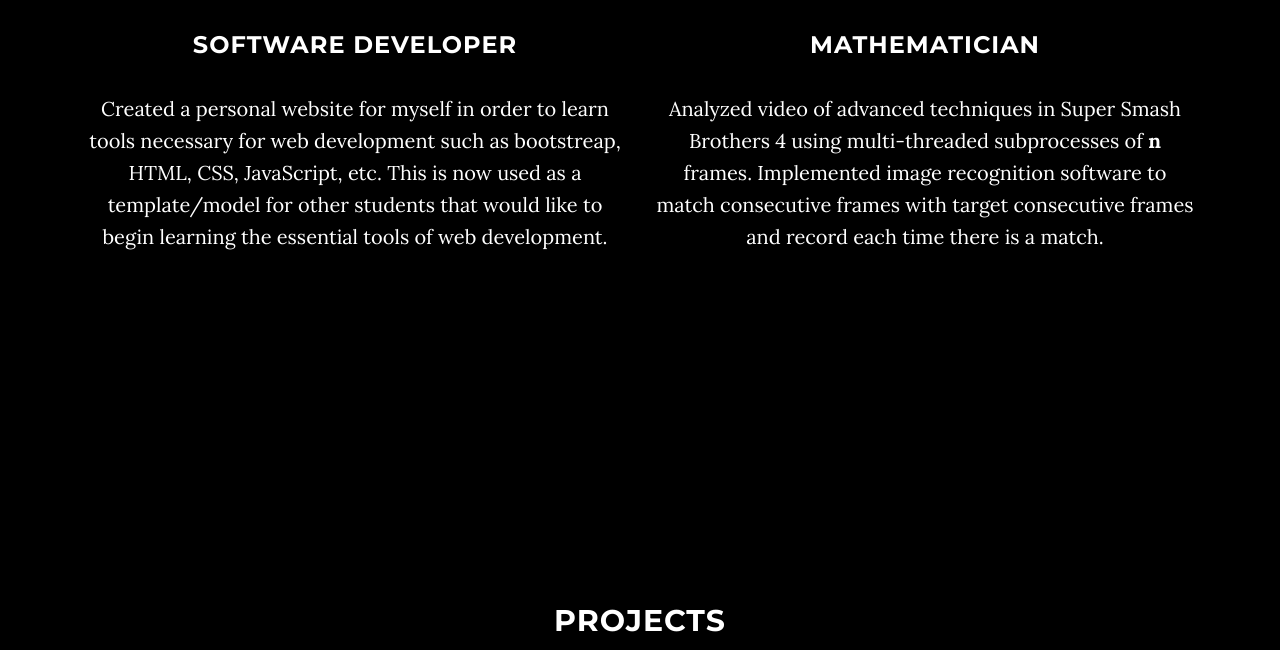
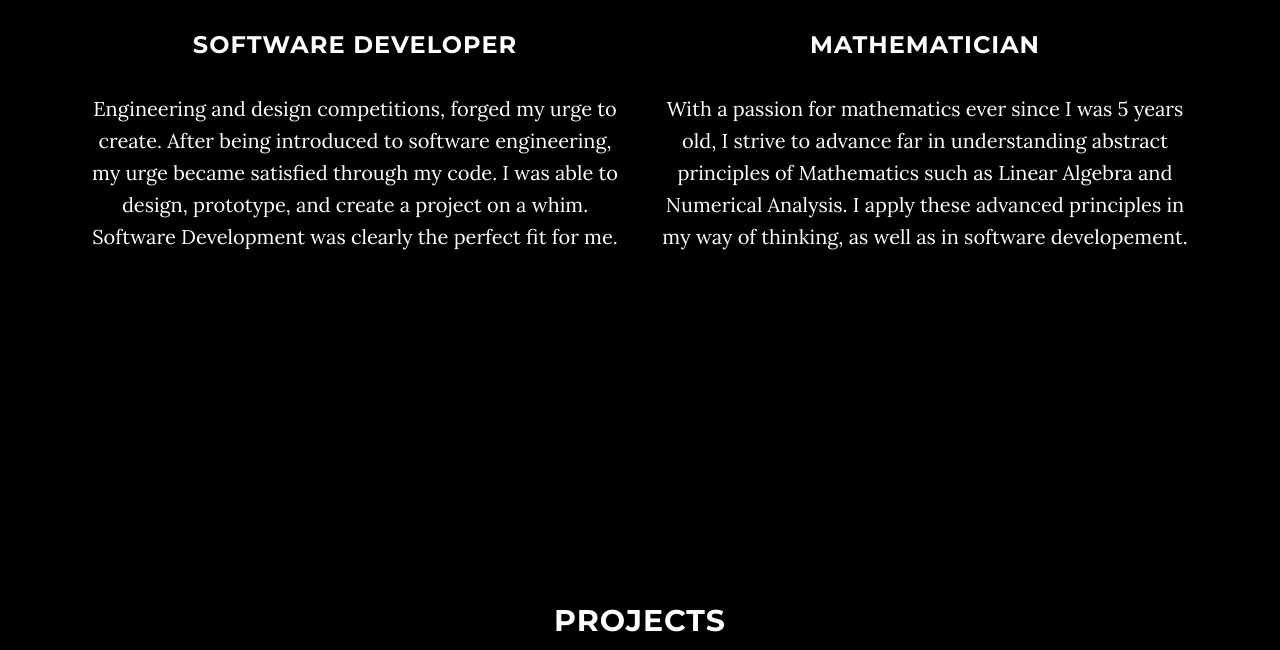
Before and after one commit to ZGLindo/NewWebsite, a website: page index.html in a window 1280 px wide. Shown: the part 1167-1817 px from the top of the page. Drawn offline with nearby package versions, Linux system fonts and the light colour scheme; some packages are replaced by stand-ins of ours.

Commit message:
About Section - Added Descriptions for both subsections

```diff
--- a/index.html
+++ b/index.html
@@ -97,11 +97,11 @@
             <div class="container">
                 <div class="col-md-6">
                     <h3>Software Developer</h3>
-                    <p>Created a personal website for myself in order to learn tools necessary for web development such as bootstreap, HTML, CSS, JavaScript, etc. This is now used as a template/model for other students that would like to begin learning the essential tools of web development.</p>
+                    <p>Engineering and design competitions, forged my urge to create. After being introduced to software engineering, my urge became satisfied through my code. I was able to design, prototype, and create a project on a whim. Software Development was clearly the perfect fit for me.</p>
                 </div>
                 <div class="col-md-6">
                     <h3>Mathematician</h3>
-                    <p>Analyzed video of advanced techniques in Super Smash Brothers 4 using multi-threaded subprocesses of <b>n</b> frames. Implemented image recognition software to match consecutive frames with target consecutive frames and record each time there is a match.</p>
+                    <p>With a passion for mathematics ever since I was 5 years old, I strive to advance far in understanding abstract principles of Mathematics such as Linear Algebra and Numerical Analysis. I apply these advanced principles in my way of thinking, as well as in software developement.</p>
                 </div>
             </div>
         </div>
```
